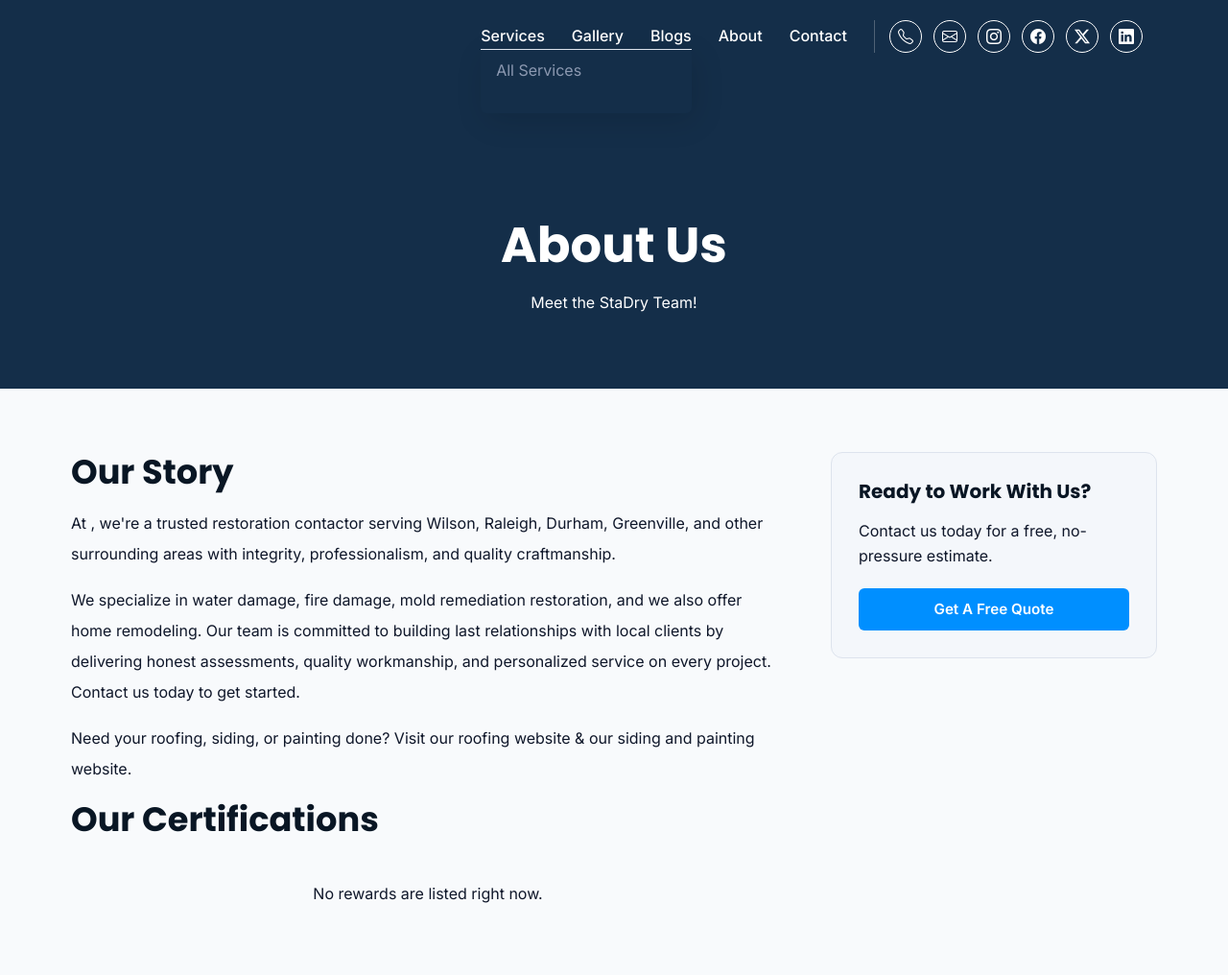
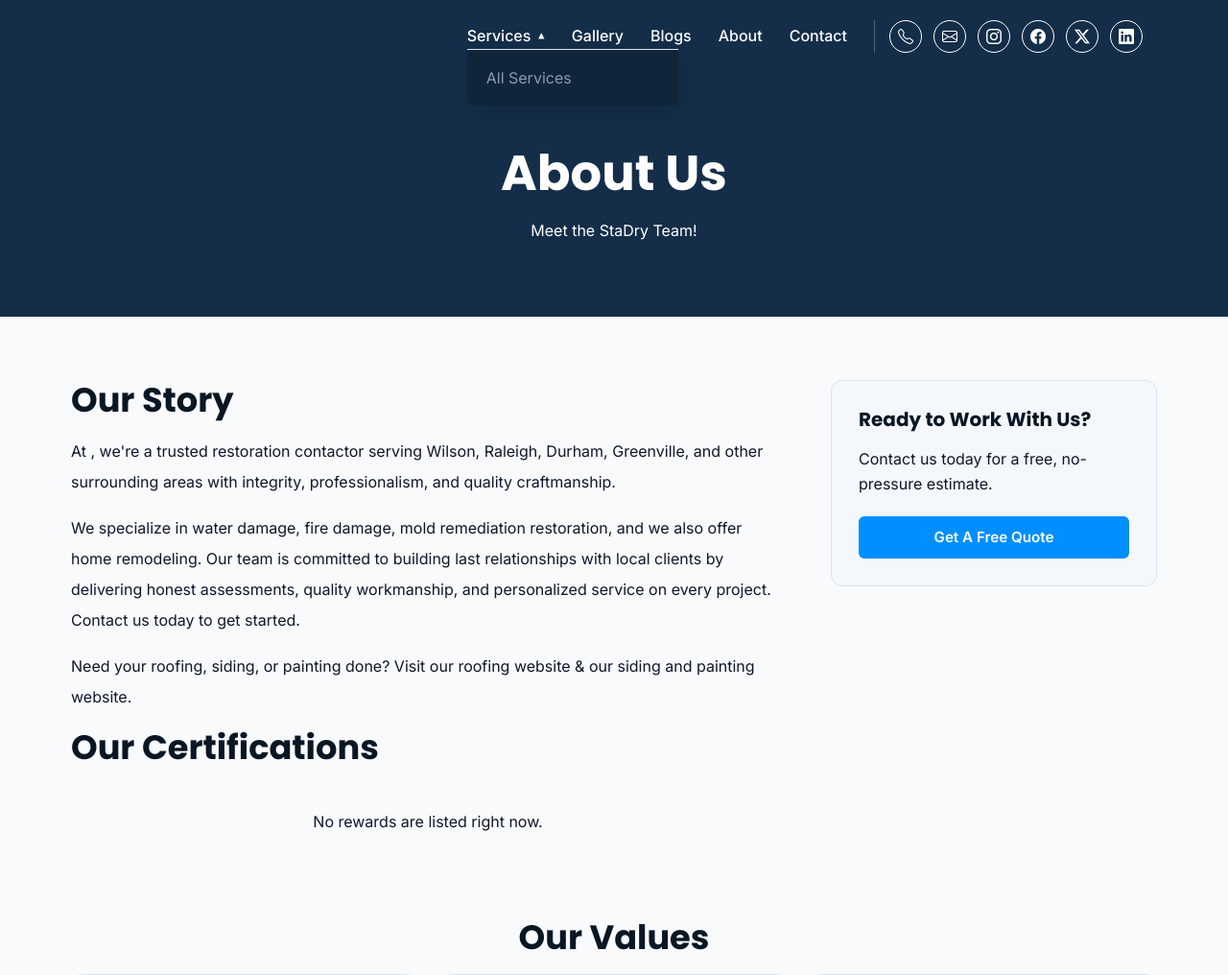
Before and after one commit to vanlandinghamanderson/Restoration-Company-Website, a Django app: page /about/ in a window 1280 px wide, after a click on "Services". Shown: the top 1016 px of the page at 96% size. Run offline with Django 5.2, Linux system fonts and the light colour scheme; data that the repository does not hold is empty.

Commit message:
Service dropdown feature is completed

```diff
--- a/static/core/css/styles.css
+++ b/static/core/css/styles.css
@@ -25,9 +25,9 @@
     --shadow-md: 2px 4px 16px rgba(0, 0, 0, 0.10);
     --shadow-lg: 4px 8px 32px rgba(0, 0, 0, 0.12);
 
-    --white-glow-sm: 8px 12px 32px rgba(255, 255, 255, 0.08);
-    --white-glow-md: 12px 16px 64px rgba(255, 255, 255, 0.10);
-    --white-glow-lg: 16px 20px 128px rgba(255, 255, 255, 0.12);
+    --white-glow-sm: 0 0 2px rgba(255, 255, 255, 0.9);
+    --white-glow-md: 0 0 4px rgba(255, 255, 255, 0.9);
+    --white-glow-lg: 0 0 6px rgba(255, 255, 255, 0.9);
 }
 *,
 *::before,
@@ -139,6 +139,7 @@ img {
     cursor: pointer;
     justify-content: center;
     align-items: center;
+    margin-top: auto;
 }
 .btn--block { width: 100%; justify-content: center; }
 .btn--lg { padding: .85rem 2rem; font-size: 1.05rem; }
@@ -231,7 +232,7 @@ img {
 
 /* ---------- Header ---------- */
 .site-header {
-    position: sticky;
+    position: fixed;
     top: 0;
     left: 0;
     right: 0;
@@ -270,6 +271,9 @@ img {
 }
 .nav-link:hover, .nav-link:focus-visible, .site-header__service-dropdown {
     color: #fff;
+}
+
+.nav-link:hover {
     text-shadow: var(--white-glow-sm);
 }
 
@@ -287,10 +291,21 @@ img {
 
 /* Small arrow after "Services */
 .site-header__service-dropdown > .nav-link::after {
+    content: " \25BE";
+    display: inline-block; /* The arrow doesn't work with out it*/
+    margin-left: .5rem;
     font-size: .8em;
-}
-
-/* Dropdown Services Menu */
+    transition: transform .3s;
+}
+
+/* Rotates the arrow while hovering Services */
+.site-header__service-dropdown:hover > .nav-link::after,
+.site-header__service-dropdown:focus-within > .nav-link::after,
+.site-header__service-dropdown.open > .nav-link::after {
+    transform: rotate(180deg);
+}
+/* Dropdown Services
+Menu */
 .site-header__service-dropdown__content {
     position: absolute;
     top: 100%;
@@ -299,7 +314,7 @@ img {
     min-width: 220px;
     display: flex;
     flex-direction: column;
-    background: var(--color-primary);
+    background: var(--color-primary-dark);
     border-radius: var(--radius-sm);
     box-shadow: var(--shadow-lg);
 
@@ -319,12 +334,13 @@ img {
     transform: translateY(0);
 }
 
-@media (max-width: 938px) {
+@media (max-width: 1050px) {
 
     /* --- THE STRETCH: Servides dropdown goes full-width */
     .site-header__service-dropdown > .nav-link::after {
+        content: " ▾";
         color: #fff;
-        float: right;
+        float: center;
         transition: transform .3s;
     }
     .site-header__service-dropdown__content {
@@ -360,7 +376,7 @@ img {
 /* Links inside the Service menu */
 .dropdown-link {
     display: block;
-    padding: .5rem 1rem;
+    padding: 12px 20px 12px 20px;
     color: var(--color-muted);
     text-decoration: none;
     white-space: nowrap;
@@ -374,7 +390,7 @@ img {
     outline: none;
 }
 
-@media (max-width: 938px) {
+@media (max-width: 1050px) {
     .dropdown-link {
         color: #fff;
         text-align: center;
@@ -389,8 +405,13 @@ img {
 
 .all-service-link {
     border-top: solid 1px var(--color-line);
-    padding-bottom: 2rem;
-    padding-top: .5rem;
+    padding-bottom: 1rem;
+    padding-top: 1rem;
+}
+
+/* The border-top won't move when you hover it */
+.all-service-link, .all-service-link:hover {
+    transform: none !important;
 }
 
 .all-service-link:hover, .all-service-link:focus {
@@ -1527,7 +1548,7 @@ section {
 
 
 /***** Mobile *****/
-@media (max-width: 938px) {
+@media (max-width: 1050px) {
     .site-header__inner {
         position: relative;
     }
--- a/static/core/js/main.js
+++ b/static/core/js/main.js
@@ -91,7 +91,7 @@ function navigation() {
      * Reset when resized back to desktop
      */
     window.addEventListener('resize', function () {
-        if (!window.matchMedia('(max-width: 938px').matches) {
+        if (!window.matchMedia('(max-width: 1050px').matches) {
             closeNav();
         }
     });
```
